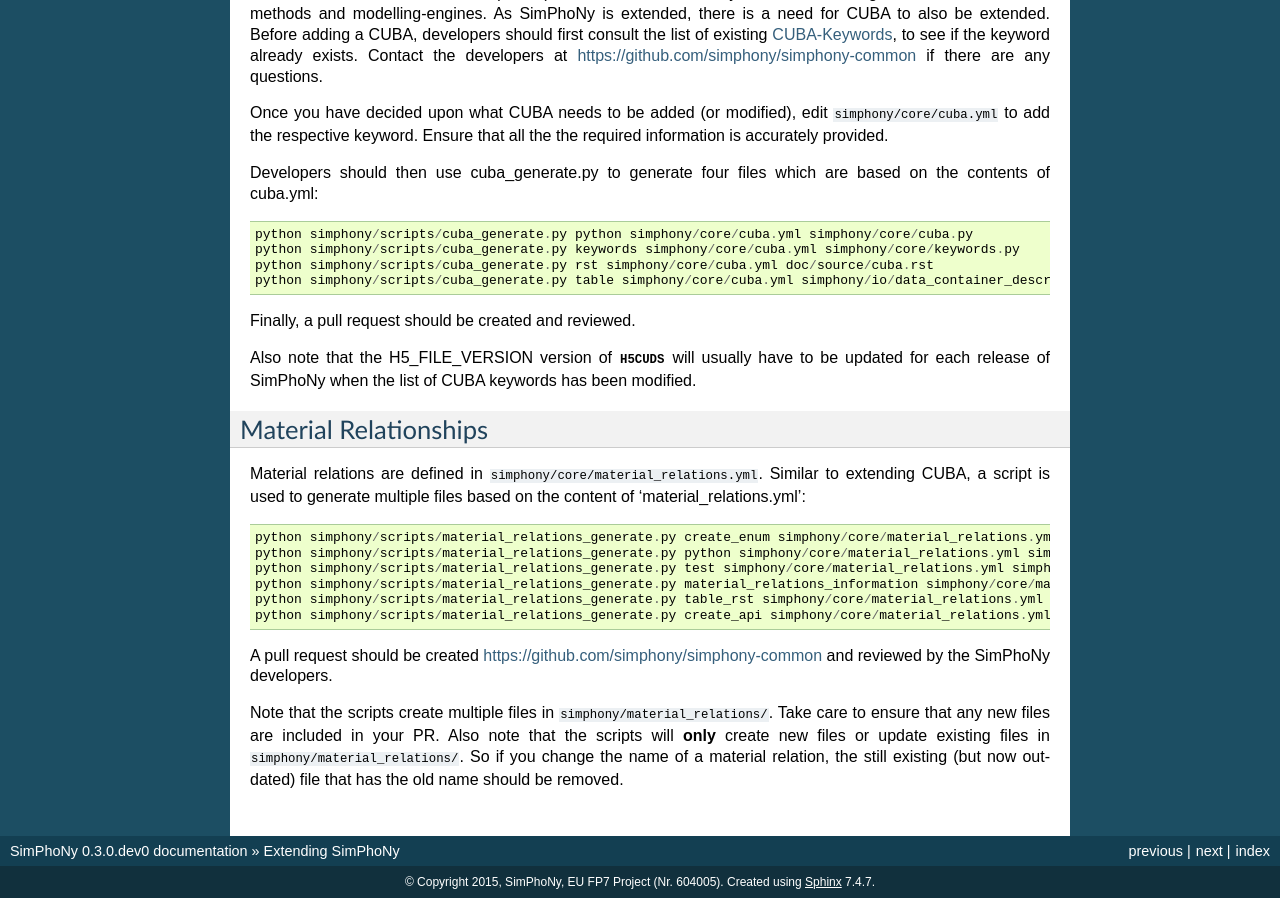
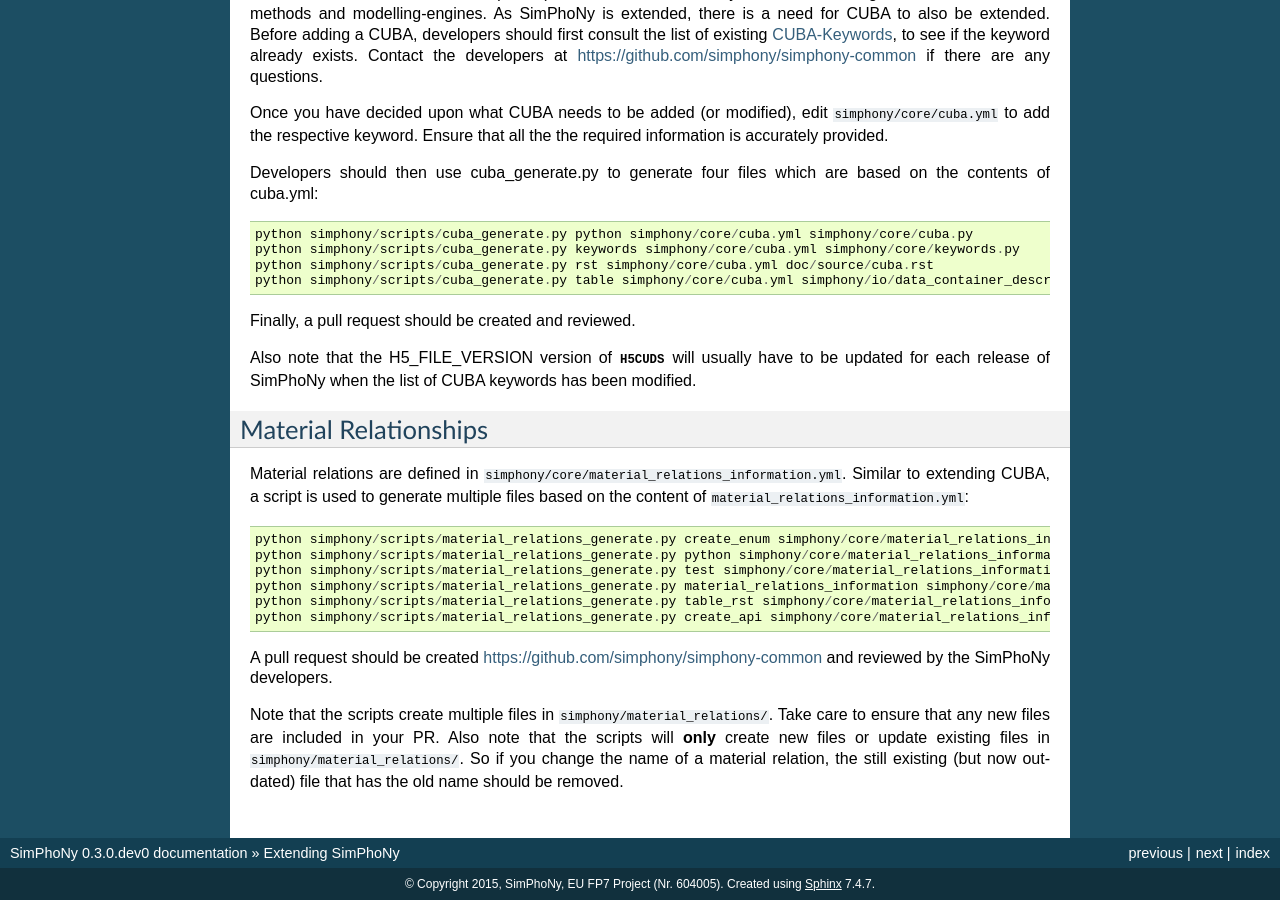
Before and after one commit to simphony/simphony-common, a Sphinx documentation site: the page built from doc/source/extending_simphony.rst, in a window 1280 px wide and 900 px high, scrolled down 976 px. Built offline with Sphinx 7.4.7, drawn with Linux system fonts in a browser that asks for light colours.

Commit message:
Rename material_relations.yml to material_relations_information.yml

```diff
--- a/doc/source/extending_simphony.rst
+++ b/doc/source/extending_simphony.rst
@@ -88,16 +88,16 @@
 Material Relationships
 ----------------------
 
-Material relations are defined in ``simphony/core/material_relations.yml``.
+Material relations are defined in ``simphony/core/material_relations_information.yml``.
 Similar to extending CUBA, a script is used to generate multiple files based
-on the content of 'material_relations.yml'::
+on the content of ``material_relations_information.yml``::
 
-   python simphony/scripts/material_relations_generate.py create_enum simphony/core/material_relations.yml simphony/core/cuds_material_relation.py
-   python simphony/scripts/material_relations_generate.py python simphony/core/material_relations.yml simphony/cuds/material_relations/
-   python simphony/scripts/material_relations_generate.py test simphony/core/material_relations.yml simphony/cuds/material_relations/tests/
-   python simphony/scripts/material_relations_generate.py material_relations_information simphony/core/material_relations.yml simphony/core/material_relations_information.py
-   python simphony/scripts/material_relations_generate.py table_rst simphony/core/material_relations.yml doc/source/material_relations_table.rst
-   python simphony/scripts/material_relations_generate.py create_api simphony/core/material_relations.yml doc/source/api/material_relations.rst
+   python simphony/scripts/material_relations_generate.py create_enum simphony/core/material_relations_information.yml simphony/core/cuds_material_relation.py
+   python simphony/scripts/material_relations_generate.py python simphony/core/material_relations_information.yml simphony/cuds/material_relations/
+   python simphony/scripts/material_relations_generate.py test simphony/core/material_relations_information.yml simphony/cuds/material_relations/tests/
+   python simphony/scripts/material_relations_generate.py material_relations_information simphony/core/material_relations_information.yml simphony/core/material_relations_information.py
+   python simphony/scripts/material_relations_generate.py table_rst simphony/core/material_relations_information.yml doc/source/material_relations_table.rst
+   python simphony/scripts/material_relations_generate.py create_api simphony/core/material_relations_information.yml doc/source/api/material_relations.rst
 
 A pull request should be created https://github.com/simphony/simphony-common
 and reviewed by the SimPhoNy developers.
```
Also changed, not shown: 2 other files.
